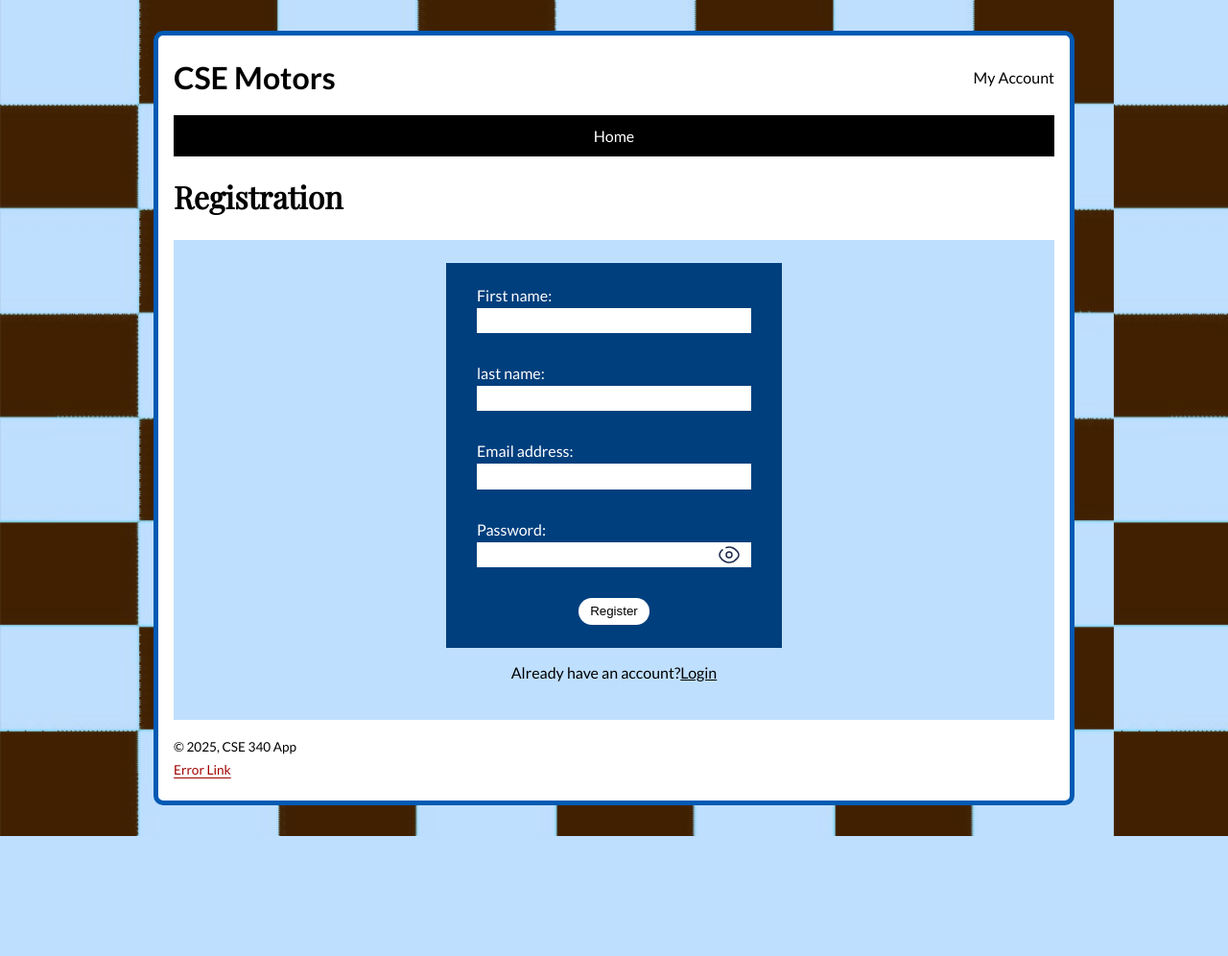
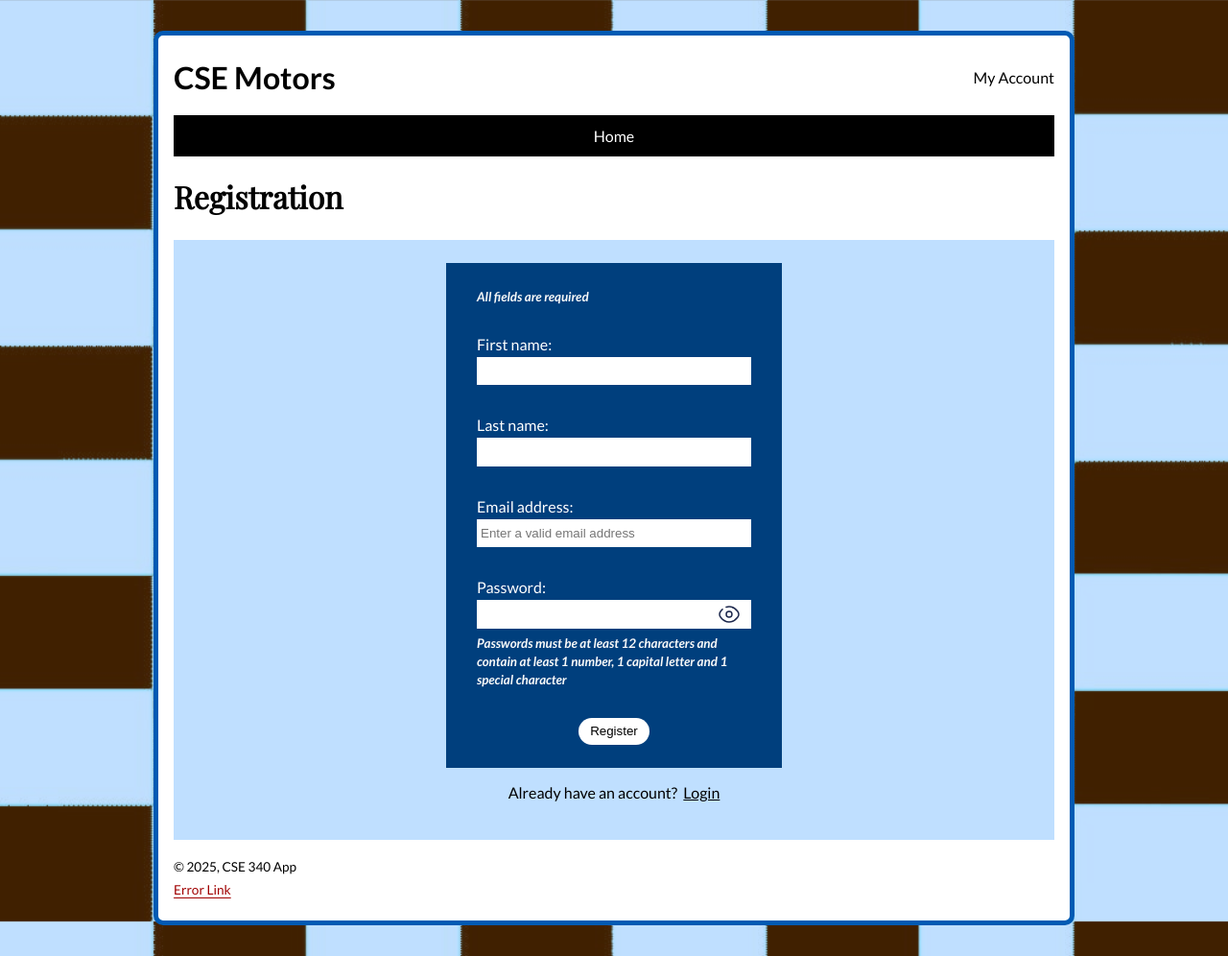
Before and after one commit to rowleks/cse340, a Node server app: page /account/register in a window 1280 px wide. Shown: the whole page at 96% size. Before the commit the page ends 871 px from the top, so only its background shows below. Run offline with Node 20, Linux system fonts and the light colour scheme; data that the repository does not hold is empty; some libraries are stand-ins or nearby versions.

Commit message:
Add client side validation

```diff
--- a/controllers/accountController.js
+++ b/controllers/accountController.js
@@ -41,7 +41,7 @@ async function registerAccount(req, res) {
   if (regResult) {
     req.flash(
       "success",
-      `Congratulations you're registered ${account_firstname}. Please Login`
+      `Congratulations! You're registered ${account_firstname}. Please Login`
     );
     res.status(201).render("account/login", {
       title: "Login",
--- a/public/css/styles.css
+++ b/public/css/styles.css
@@ -5,7 +5,9 @@
   --neutral: #f6f6f6;
   --neutral-200: #f9f9f9;
   --success-100: rgb(180, 243, 180);
+  --success-300: rgb(89, 242, 89);
   --error-100: rgb(233, 117, 142);
+  --error-300: rgb(232, 68, 103);
   --error-500: rgb(160, 0, 0);
 }
 
@@ -52,6 +54,12 @@ a {
 img {
   display: block;
   max-width: 100%;
+}
+
+em {
+  text-align: center;
+  color: var(--neutral-200);
+  font-size: smaller;
 }
 
 #top-header {
@@ -367,10 +375,27 @@ form div {
 }
 
 input {
-  padding: 0.35rem 0.25rem;
+  padding: 0.45rem 0.25rem;
   background: white;
   border: none;
   width: 100%;
+}
+
+input:focus {
+  outline: 1px solid var(--secondary);
+}
+
+input:valid:focus {
+  outline-color: var(--success-300);
+}
+
+input:invalid:not(:focus):not(:placeholder-shown) {
+  background-color: var(--error-100);
+  outline: 1px solid var(--error-300);
+}
+
+input:valid:focus {
+  background-color: var(--success-100);
 }
 
 button[type="submit"] {
--- a/views/account/login.ejs
+++ b/views/account/login.ejs
@@ -9,12 +9,14 @@
             <form class="login-form">
                 <div>
                     <label for="email">Email:</label>
-                    <input type="email" name="account_email" id="email">
+                    <input type="email" name="account_email" id="email" placeholder="Enter a valid email address"
+                        required>
                 </div>
                 <div>
                     <span>Password:</span>
                     <label for="password" class="password">
-                        <input type="password" name="account_password" id="password">
+                       <input type="password" name="account_password" id="password" required
+                        pattern="^(?=.*\d)(?=.*[a-z])(?=.*[A-Z])(?=.*[^a-zA-Z0-9])(?!.*\s).{12,}$" placeholder="">
 
                         <span class="eye-container">
                             <img src="/images/icons/eye-close.svg" alt="hide password" class="hide" width="24"
--- a/views/account/register.ejs
+++ b/views/account/register.ejs
@@ -4,22 +4,26 @@
     </h1>
     <div class="form-container">
         <form class="login-form" action="/account/register" method="post">
+            <span><em>All fields are required</em></span>
             <div>
                 <label for="firstname">First name:</label>
-                <input type="name" name="account_firstname" id="firstname">
+                <input type="name" name="account_firstname" id="firstname" required pattern="[A-Za-z]{3,}"
+                    placeholder="">
             </div>
             <div>
-                <label for="lastname">last name:</label>
-                <input type="lastname" name="account_lastname" id="lastname">
+                <label for="lastname">Last name:</label>
+                <input type="lastname" name="account_lastname" id="lastname" required pattern="[A-Za-z]{3,}"
+                    placeholder="">
             </div>
             <div>
                 <label for="email">Email address:</label>
-                <input type="email" name="account_email" id="email">
+                <input type="email" name="account_email" id="email" placeholder="Enter a valid email address" required>
             </div>
             <div>
                 <span>Password:</span>
                 <label for="password" class="password">
-                    <input type="password" name="account_password" id="password">
+                    <input type="password" name="account_password" id="password" required
+                        pattern="^(?=.*\d)(?=.*[a-z])(?=.*[A-Z])(?=.*[^a-zA-Z0-9])(?!.*\s).{12,}$" placeholder="">
 
                     <span class="eye-container">
                         <img src="/images/icons/eye-close.svg" alt="hide password" class="hide" width="24" height="24"
@@ -28,13 +32,18 @@
                             id="show-password" title="Show password">
                     </span>
                 </label>
+
+                <span><em>Passwords must be at least 12 characters and contain at least 1 number, 1 capital letter and 1
+                        special character</em></span>
+
             </div>
+
 
             <button type="submit">Register</button>
         </form>
 
         <%# messages() %>
 
-            <span class="signup-link">Already have an account? <a href="/account/login"> Login</a></span>
+            <span class="signup-link">Already have an account? &nbsp; <a href="/account/login">Login</a></span>
             </section>
     </div>
```
